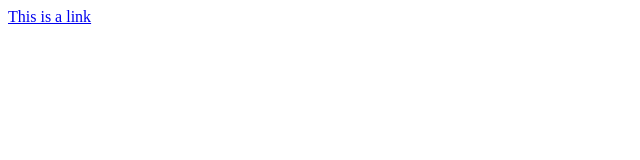
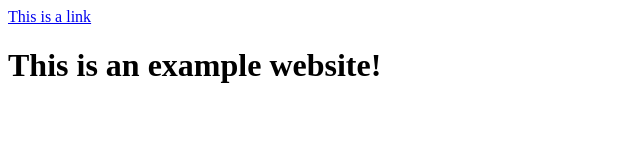
Before and after one commit to pree251/INIT-boostrap-starter-kit, a plain HTML site: page index.html in a window 1280 px wide. Shown: the whole page, without its empty margins (0-640 px from the left). Drawn offline with Linux system fonts and the light colour scheme.

Commit message:
commit -m

```diff
--- a/index.html
+++ b/index.html
@@ -10,5 +10,6 @@
 
 </head>
 <body>
+<h1> This is an example website!</h1>
 
 </body>
```
